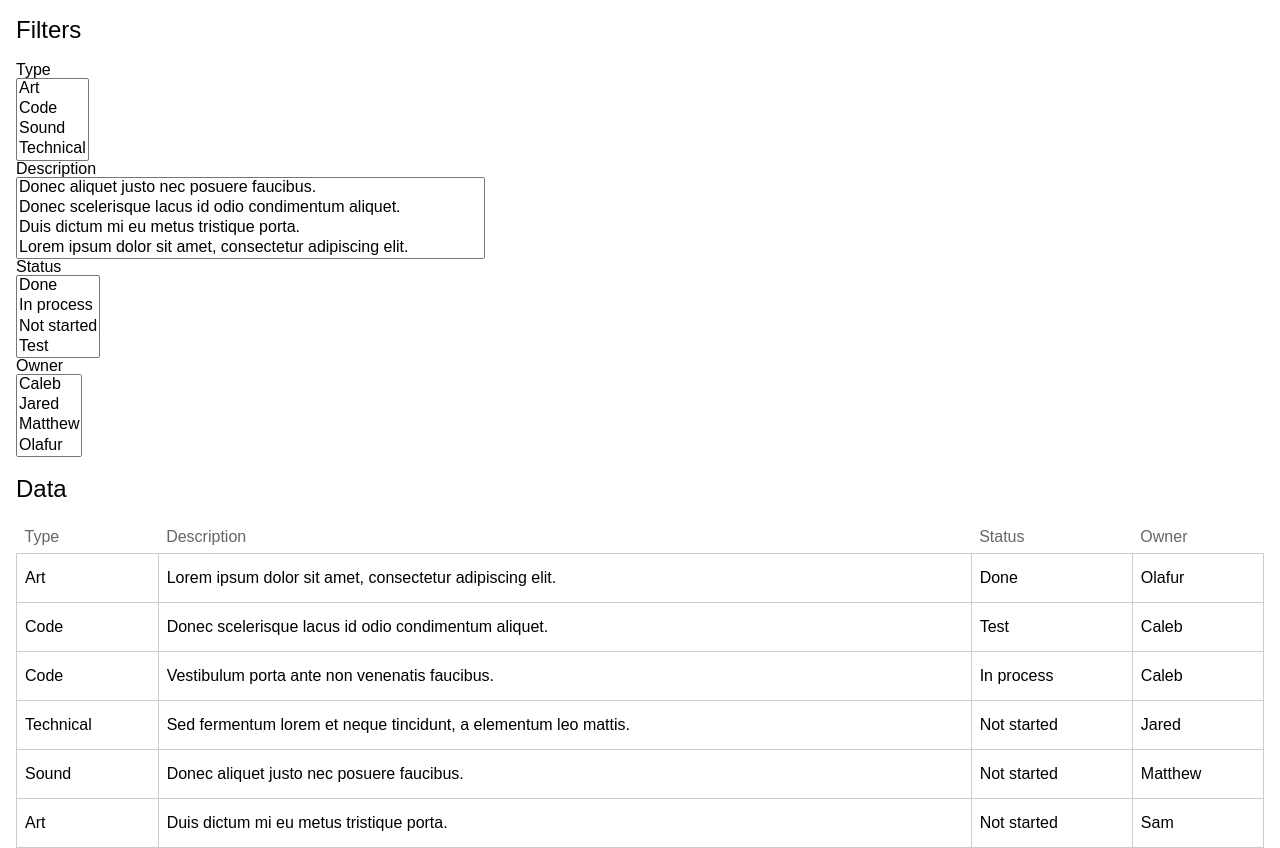
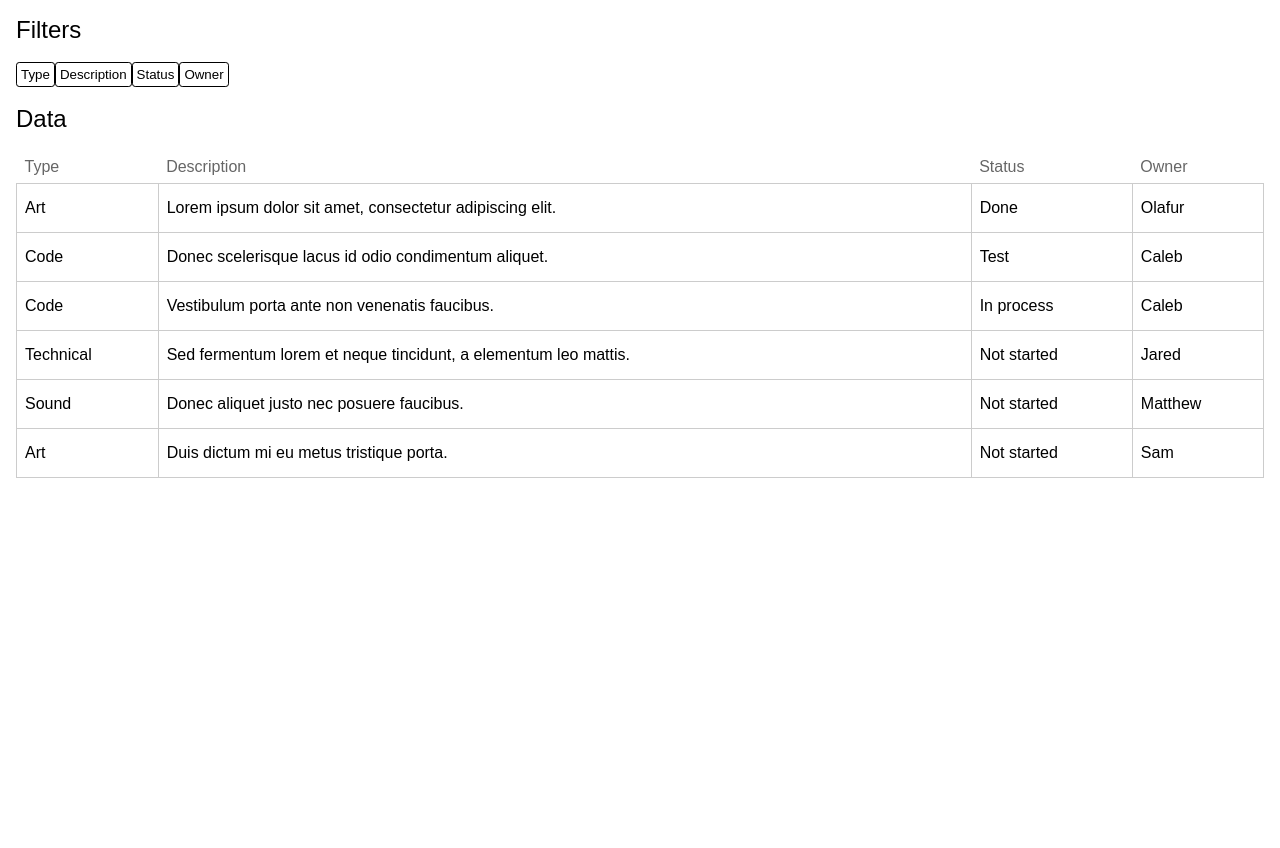
Before and after one commit to CairX/filter-table-js, a plain HTML site: page index.html in a window 1280 px wide. Shown: the part 57-905 px from the top of the page. After the commit the page ends 800 px from the top, so only its background shows below. Drawn offline with Linux system fonts and the light colour scheme.

Commit message:
Use select-js to wrap the standard multiple select for cleaner interface

```diff
--- a/board.js
+++ b/board.js
@@ -1,4 +1,4 @@
-/* global ClassName */
+/* global ClassName, Select */
 
 "use strict";
 
@@ -82,10 +82,8 @@ var selects = [];
 
 var headers = board.querySelectorAll("thead th");
 headers.forEach(function(element, index) {
-	var header = document.createElement("div");
-	header.innerHTML = element.innerText;
-
 	var select = document.createElement("select");
+	select.setAttribute("placeholder", element.innerText);
 	select.setAttribute("onchange", "updateBoard();");
 	select.setAttribute("multiple", "multiple");
 
@@ -102,8 +100,8 @@ headers.forEach(function(element, index) {
 		select.appendChild(option);
 	});
 
-	filters.appendChild(header);
 	filters.appendChild(select);
+	Select.create(select);
 
 	selects.push(select);
 });
--- a/index.html
+++ b/index.html
@@ -4,6 +4,7 @@
 		<meta charset="utf-8" />
 		<meta name="viewport" content="width=device-width, initial-scale=1" />
 		<title>Board</title>
+		<link rel="stylesheet" type="text/css" href="select.css">
 		<link rel="stylesheet" type="text/css" href="board.css">
 	</head>
 	<body>
@@ -60,6 +61,7 @@
 			</tbody>
 		</table>
 		<script src="classname.js"></script>
+		<script src="select.js"></script>
 		<script src="board.js"></script>
 	</body>
 </html>
```
